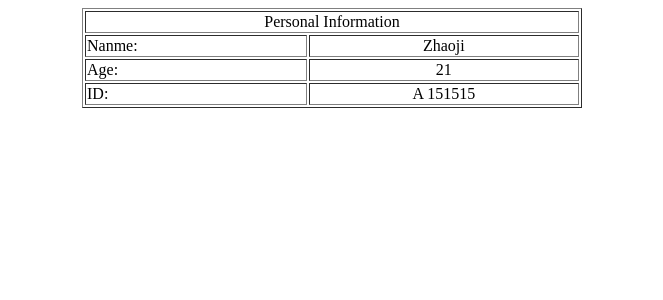
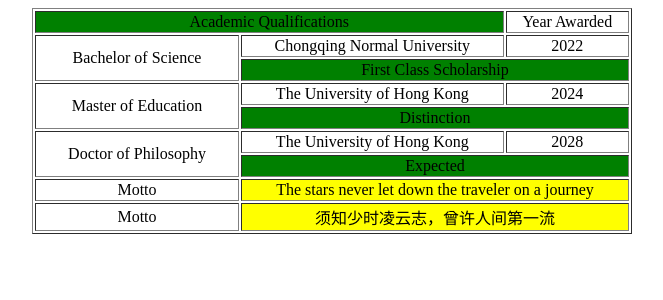
Before and after one commit to Hetzer123/Flag, a Flask app: page / in a window 1280 px wide. Shown: the top 300 px of the page, without its empty margins (308-971 px from the left). Run offline with Flask 2, Linux system fonts and the light colour scheme.

Commit message:
Add files via upload

```diff
--- a/app/templates/index.html
+++ b/app/templates/index.html
@@ -3,19 +3,42 @@
 </head>
 <body>
     <center>
-        <table border="1"width='500'>
-            <tr>
-                <td colspan="2" align="center">Personal Information</td>
+        <table border="1"width='600'>
+                <tr>
+                    <td colspan="2" align="center" bgcolor="green">Academic Qualifications</td><td align="center">Year Awarded</td>
                 </tr>
                 <tr>
-                <td>Nanme:</td><td align="center">Zhaoji</td>
+                    <td rowspan="2" align='center' width="200">Bachelor of Science</td>
+                    <td align='center'>Chongqing Normal University</td>
+                    <td align='center'>2022</td>
                 </tr>
                 <tr>
-                <td>Age:</td><td align='center'>21</td>
+                    <td colspan="2" align="center" bgcolor="green">First Class Scholarship</td>
                 </tr>
+                <tr>
+                    <td rowspan="2" align='center' width="200">Master of Education</td>
+                    <td align='center'>The University of Hong Kong</td>
+                    <td align='center'>2024</td>
                 </tr>
-                <td>ID:</td><td align="center">A 151515</td>
-                    </tr>
+                <tr>
+                    <td colspan="2" align="center" bgcolor="green">Distinction</td>
+                </tr>
+                <tr>
+                    <td rowspan="2" align='center' width="200">Doctor of Philosophy</td>
+                    <td align='center'>The University of Hong Kong</td>
+                    <td align='center'>2028</td>
+                </tr>
+                <tr>
+                    <td colspan="2" align="center" bgcolor="green">Expected</td>
+                </tr>
+                <tr>
+                    <td align='center'>Motto</td>
+                    <td colspan="3"  align="center" bgcolor="yellow">The stars never let down the traveler on a journey</td>
+                </tr>
+                <tr>
+                    <td align='center'>Motto</td>
+                    <td colspan="3"  align="center" bgcolor="yellow">须知少时凌云志，曾许人间第一流</td>
+                </tr>
         </table>
     </center>
 </body>
```
